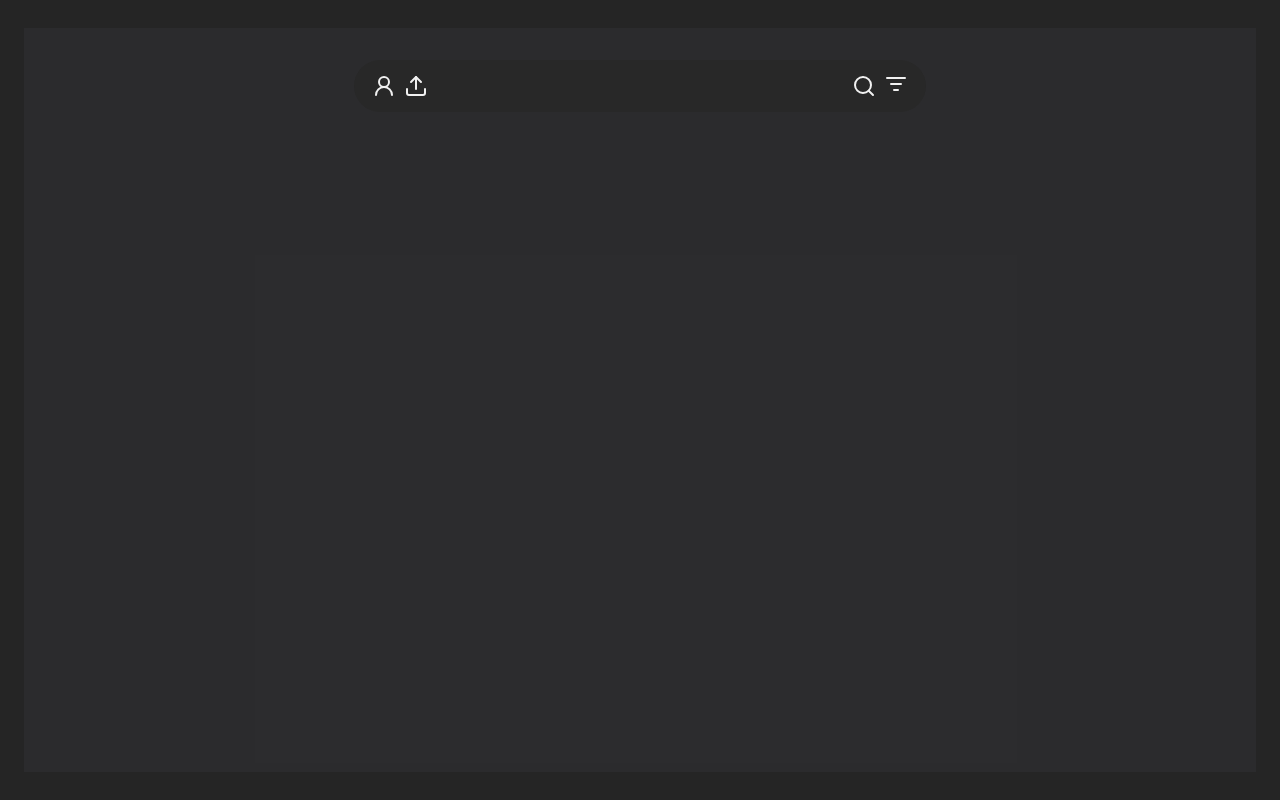
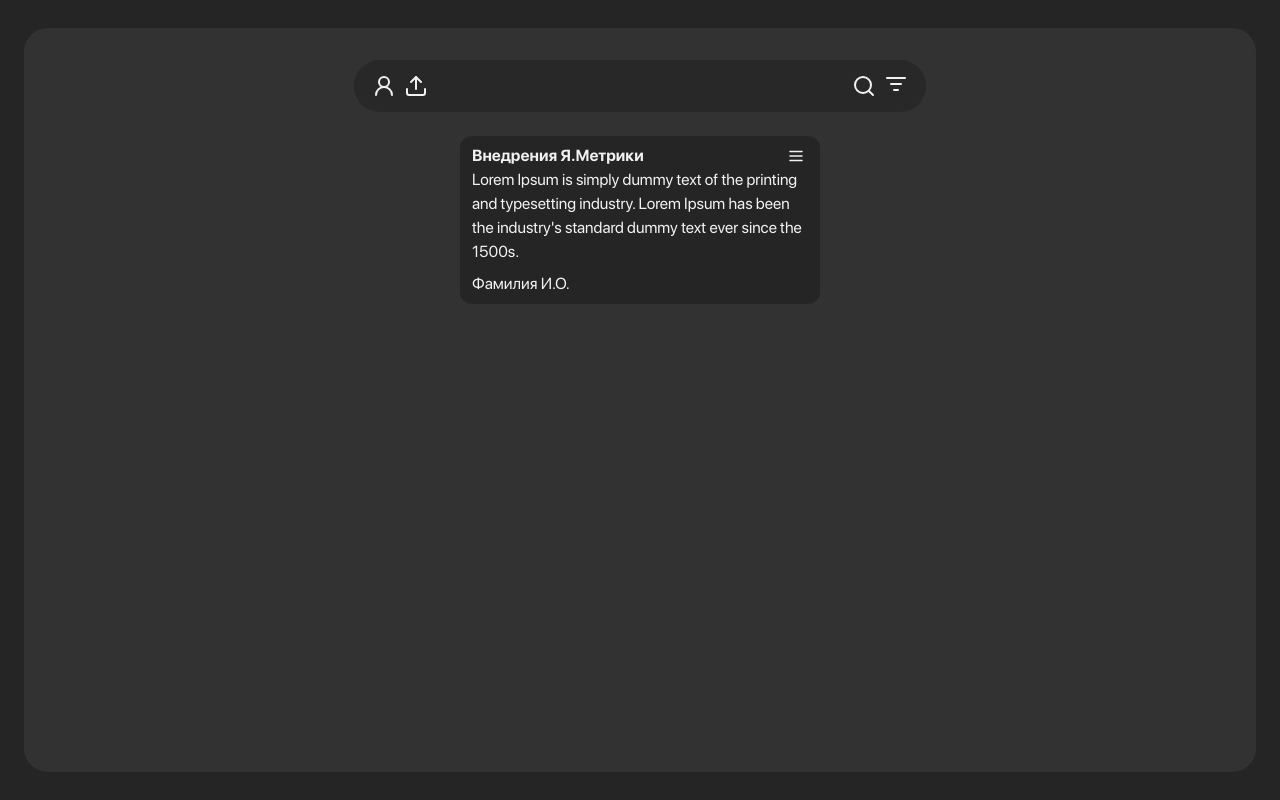
Before and after one commit to BigEnterpriseTechCorporation/Frontend, a Next.js app: page / in a window 1280 px wide. Built offline with nearby package versions, Linux system fonts and the light colour scheme.

Commit message:
feat: add task component

```diff
--- a/app/layout.tsx
+++ b/app/layout.tsx
@@ -65,7 +65,7 @@
 }>) {
 	return (
 		<html lang="en">
-			<body className={`${sfPro.className} bg-DarkConrtastBGRD text-DarkTextStyle`}>{children}</body>
+			<body className={`${sfPro.className} bg-DarkContrastBGRD text-DarkTextStyle`}>{children}</body>
 		</html>
 	)
 }
--- a/app/page.tsx
+++ b/app/page.tsx
@@ -1,12 +1,19 @@
 import Navigation from "@/components/layout/navigation";
+import Task from "@/components/ui/task";
 import { ListFilter, Search, UserRound } from "lucide-react";
 
 export default function Home() {
   return (
 		<div className="flex justify-center items-center h-screen px-6 py-7">
-			<section className="bg-DarkBGRD w-full h-full flex flex-col items-center px-11 py-8">
-				<Navigation/>
-				<main></main>
+			<section className="bg-DarkBGRD w-full h-full flex flex-col items-center px-11 py-8 rounded-3xl">
+				<Navigation />
+				<main className="pt-6">
+					<Task
+						title="Внедрения Я.Метрики"
+						description="Lorem Ipsum is simply dummy text of the printing and typesetting industry. Lorem Ipsum has been the industry's standard dummy text ever since the 1500s. when an unknown printer took a galley of type and scrambled it to make a type specimen book. It has survived not only five centuries, but also the leap into electronic typesetting, remaining essentially unchanged. It was popularised in the 1960s with the release of Letraset sheets containing Lorem Ipsum passages, and more recently with desktop publishing software like Aldus PageMaker including versions of Lorem Ipsum."
+						assignee="Фамилия И.О."
+					/>
+				</main>
 			</section>
 		</div>
 	)
--- a/components/ui/input.tsx
+++ b/components/ui/input.tsx
@@ -5,7 +5,7 @@
 export default function Input({className, ...props}:InputProps){
   return (
 		<input
-			className={'bg-DarkConrtastBGRD rounded-xs h-7 px-2 duration-300 ease-in-out '+className}
+			className={'bg-DarkContrastBGRD rounded-xs h-7 px-2 duration-300 ease-in-out '+className}
 			{...props}
 		/>
 	)
--- /dev/null
+++ b/components/ui/task.tsx
@@ -0,0 +1,30 @@
+import { Menu } from 'lucide-react'
+import { ComponentPropsWithoutRef } from 'react'
+
+interface TaskProps extends ComponentPropsWithoutRef<'section'> {
+	title: string
+	description: string
+	assignee: string
+}
+
+export default function Task({ title, description, assignee, ...props }: TaskProps) {
+  function createShortDescription(){
+    return description
+			.slice(0, 200)
+			.match(/[^\.!\?]+[\.!\?]+/g)
+			?.map(sentence => sentence)
+  }
+
+	return (
+		<section className="bg-DarkContrastBGRD px-3 py-2 rounded-xl w-[22.5rem] h-min-[7.5rem] grid grid-rows-[max-content_auto_max-content]">
+			<div className="flex justify-between items-center">
+				<h3 className="font-semibold">{title}</h3>
+				<Menu className='h-4.5'/>
+			</div>
+			<h2 className='mb-2'>
+				{createShortDescription()}
+			</h2>
+			<h2>{assignee}</h2>
+		</section>
+	)
+}
--- a/tailwind.config.ts
+++ b/tailwind.config.ts
@@ -6,9 +6,9 @@
 		extend: {
 			colors: {
 				//? bg colors
-				DarkConrtastBGRD: 'rgb(37, 37, 37)',
-				DarkBGRD: 'rgba(60, 60, 67, 0.29)',
-        DarkTextboxBGRD : "rgb(40, 40, 40)",
+				DarkContrastBGRD: 'rgb(37, 37, 37)',
+				DarkBGRD: 'rgba(50,50,50,1)',
+				DarkTextboxBGRD: 'rgb(40, 40, 40)',
 
 				//? text colors
 				DarkTextMissStyle: 'rgb(192, 192, 192)',
@@ -21,16 +21,19 @@
 				'4.5': '1.125rem',
 			},
 			borderRadius: {
-        "xs":"0.5px",
+				xs: '0.5px',
 				'2.5xl': '14px',
 			},
 			fontSize: {
 				lg: '17px',
 				sm: '13px',
-        xs:"10px"
+				xs: '10px',
 			},
 			width: {
 				'72.25': '18.0625rem',
+			},
+			height: {
+				'4.5': '1.125rem',
 			},
 		},
 	},
```
